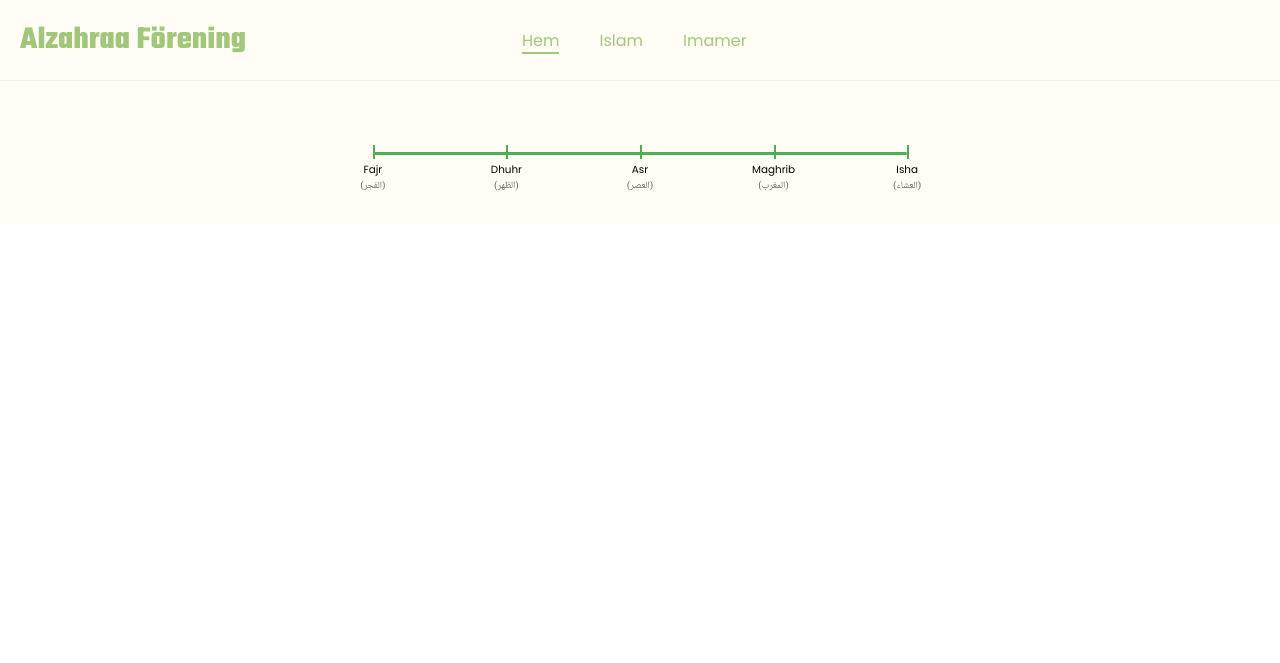
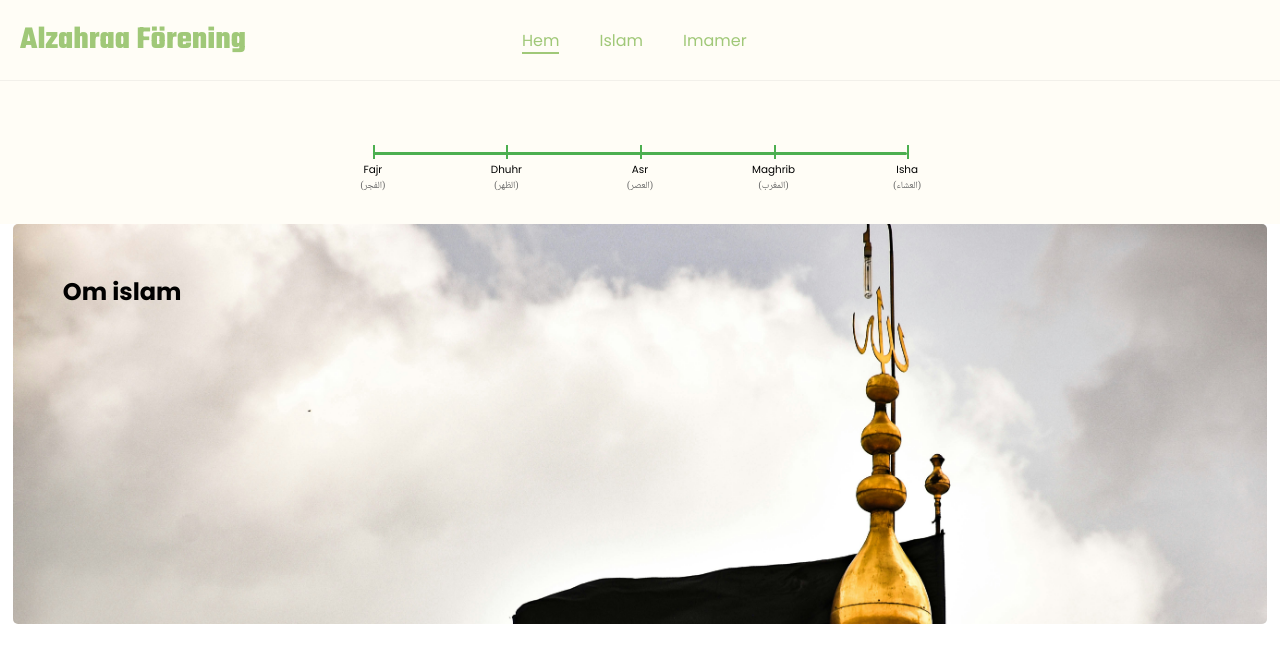
Before and after one commit to MDweb6/Alzahraa, a PHP site: page / in a window 1280 px wide. Shown: the top 663 px of the page. Run offline with PHP 8.4, Linux system fonts and the light colour scheme; some libraries are stand-ins or nearby versions.

Commit message:
Synaste commit

```diff
--- a/index.html
+++ b/index.html
@@ -52,7 +52,7 @@
         </div>
 
         <div class="head3">
-            <i class="fa-solid fa-bars-staggered"></i>
+            <i id="HemburgerMenu" class="fa-solid fa-bars-staggered"></i>
         </div>
     </header>
 
@@ -94,6 +94,23 @@
 
 
 
+    <section class="Sec1">
+
+        <div class="OmIslam">
+            <h2>Om islam</h2>
+        </div>
+    </section>
+
+
+
+    <div class="NavForMobile">
+
+    </div>
+
+     <div class="loader-modal" id="loaderModal">
+        <div class="spinner"></div>
+     </div>
+
 
     <script src="https://kit.fontawesome.com/6a817012d4.js" crossorigin="anonymous"></script>
     <script src="script.js"></script>
--- a/script.js
+++ b/script.js
@@ -1,3 +1,13 @@
+
+let HemburgerMenu = document.getElementById("HemburgerMenu");
+let NavForMobile = document.querySelector(".NavForMobile");
+
+HemburgerMenu.addEventListener('click', function(){
+  NavForMobile.style.display = "block";
+})
+
+
+
 fetch('https://api.aladhan.com/v1/timingsByCity?city=Boras&country=Sweden&method=8')
   .then(response => response.json())
   .then(data => {
@@ -9,3 +19,19 @@ fetch('https://api.aladhan.com/v1/timingsByCity?city=Boras&country=Sweden&method
     document.querySelector('.prayer-time.isha').textContent = timings.Isha;
   })
   .catch(err => console.error('Error fetching prayer times:', err));
+
+
+
+      function showLoader() {
+      document.getElementById('loaderModal').classList.add('active');
+    }
+
+    function hideLoader() {
+      document.getElementById('loaderModal').classList.remove('active');
+    }
+
+    // Exempel: visa loader i 2 sekunder när sidan laddas
+    window.addEventListener('load', () => {
+      showLoader();
+      setTimeout(hideLoader, 500);
+    });
--- a/style.css
+++ b/style.css
@@ -76,6 +78,30 @@ header{
     background-color: #FFFDF6;
 }
 
+.Sec1{
+    width: 100%;
+    display: flex;
+    justify-content: center;
+    align-items: center;
+
+}
+
+.OmIslam{
+    display: flex;
+    justify-content: left;
+    align-items: start;
+    padding: 50px;
+    background-image: url(images/mhrezaa-ozF-3ed3pPM-unsplash.jpg);
+    background-size: cover;
+    width: 98%;
+    height: 400px;
+    border-radius: 5px;
+}
+.OmIslam h2{
+    font-family: 'poppins';
+}
+
+
 
 
    .prayer-section {
```
Also changed, not shown: other parts of style.css (+59 -4 lines).
